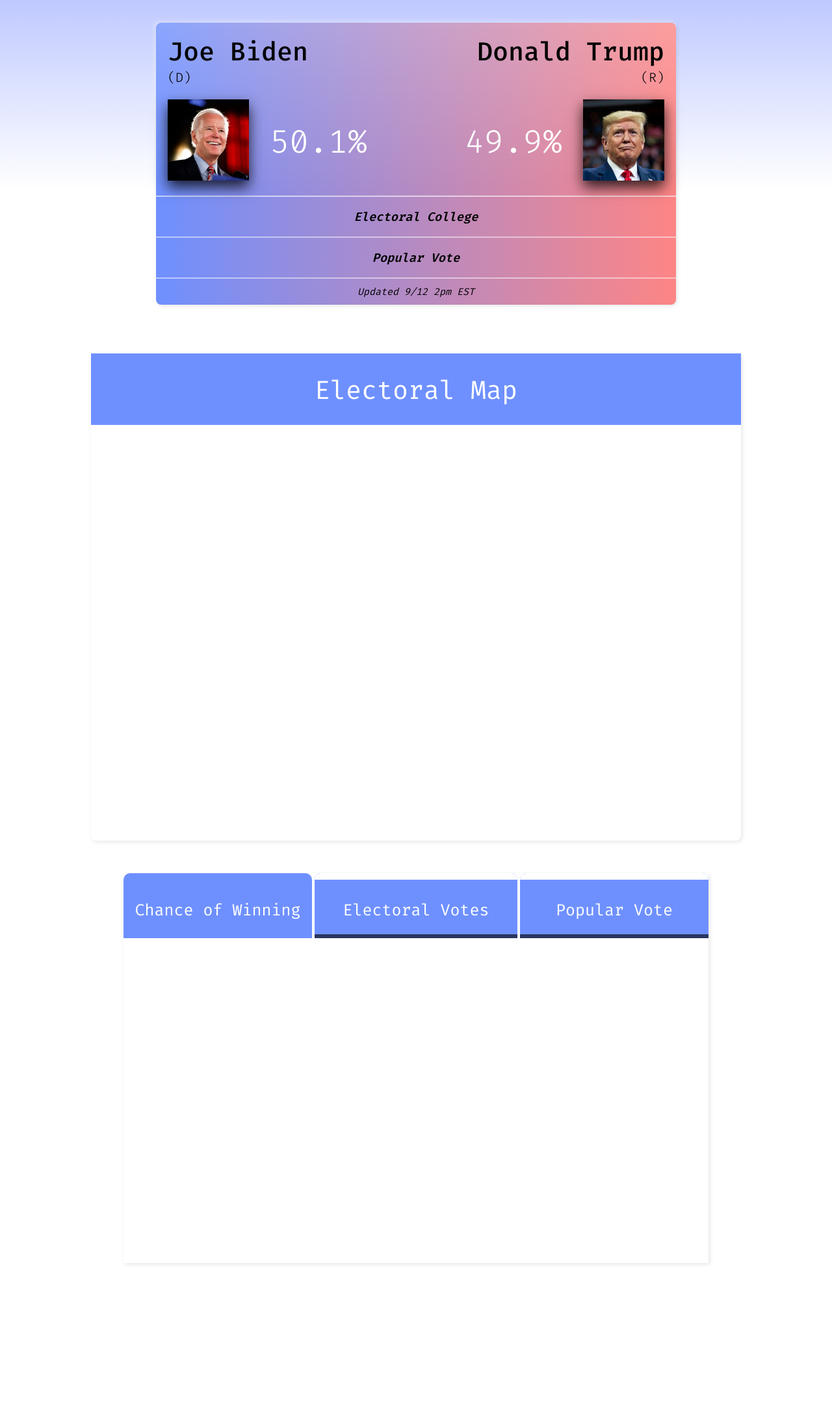
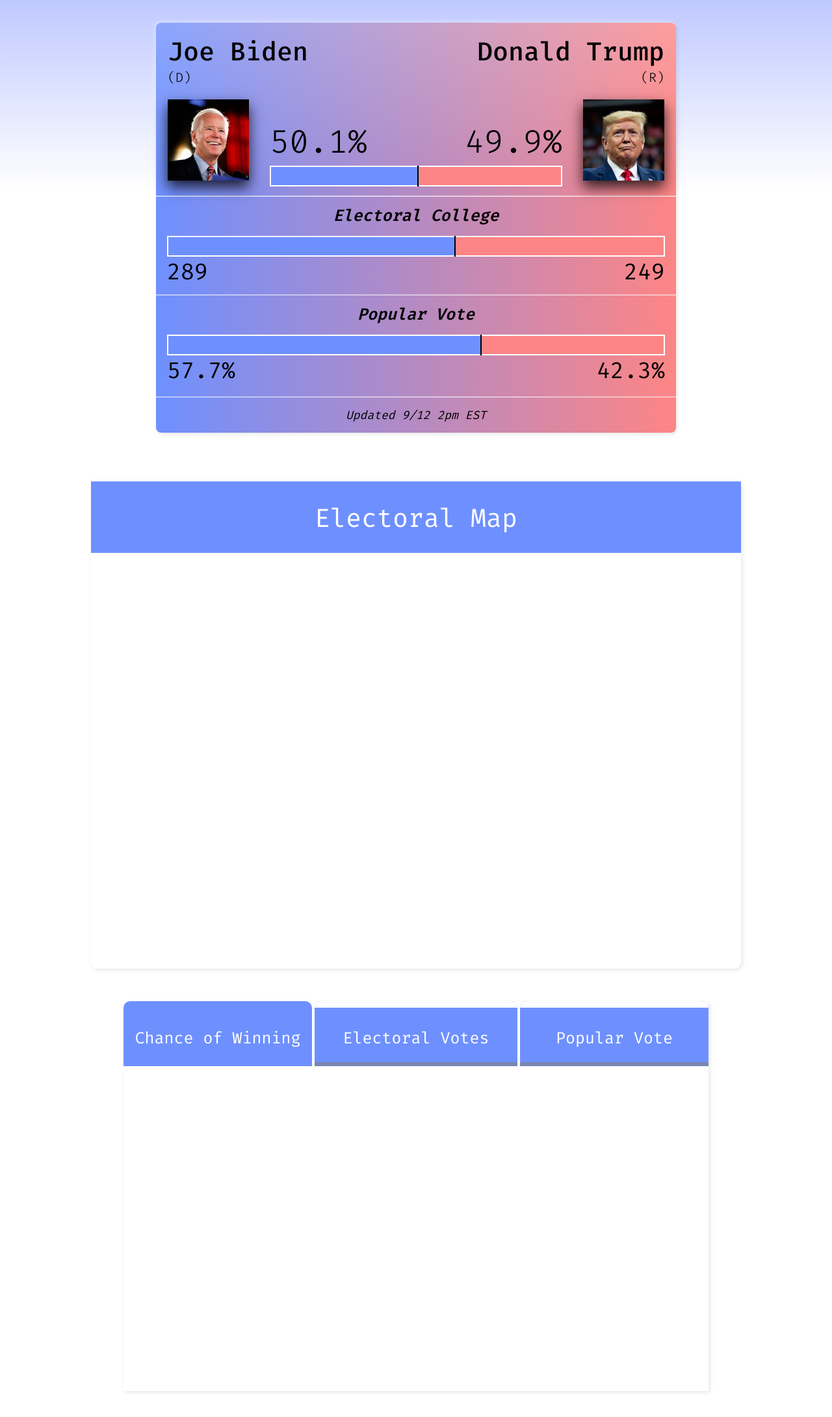
Before and after one commit to JamesxGamesYT/hte-election-model, a Flask app: page / in a window 1280 px wide. Shown: the part 309-2490 px from the top of the page at 65% size. Before the commit the page ends 2255 px from the top, so only its background shows below. Run offline with Flask 2, Linux system fonts and the light colour scheme.

Commit message:
added bars in the main-stats section, and split index into two css files

```diff
--- a/web/static/css/index.css
+++ b/web/static/css/index.css
@@ -49,91 +49,11 @@ body {
     text-shadow: 2px 2px 0px rgba(0,0,0,.2);
 }
 
-
-#mainstats {
-    display: inline-block;
-    width: 800px;
-    z-index: 1;
-    position: relative;
-    border-radius: 8px;
-    /* border: 2px solid rgba(0, 0, 0, 0.6); */
-    background: linear-gradient(90deg, rgb(110, 144, 255) 0%, rgb(253, 133, 133) 100%);
-    box-shadow: 2px 2px 6px rgba(0,0,0,0.1),
-               -2px -2px 6px rgba(255,255,255,0.4);
-    margin-bottom: 75px;
-}
-
-#candidates #biden {
-    float: left;
-    text-align: left;
-}
-
-#image {
-    margin: 0;
-    box-shadow: 0px 10px 20px rgba(0, 0, 0, 0.8);
-}
-
-#win-prob {
-    position: absolute;
-    font-size: 50px;
-    font-weight: 200;
-    top: 150px;
-    color:  rgb(255,255,255);
-}
-
-#trump #win-prob {
-    right: 175px;
-}
-
-#biden #win-prob {
-    left: 175px;
-}
-
-#candidates #trump {
-    float: right;
-    text-align: right;
-}
-
-#candidates {
-    font-family: "Fira Code";
-    height: 230px;
-    padding: 18px;
-    background: linear-gradient(180deg, rgba(255, 255, 255, 0.2) 0%, transparent 100%);
-    border-bottom: 2px solid rgba(255, 255, 255, 0.507);
-    border-top-right-radius: 4px;
-    border-top-left-radius: 4px;
-}
-
-#candidates h3 {
-    font-weight: 500;
-    font-size: 40px;
-}
-
-#candidates #party {
-    font-weight: 100;
-    font-size: 20px;
-}
-
-.stats-section h3 {
-    font-family: "Fira Code";
-    font-style: italic;
-    font-weight: 600;
-    padding: 18px;
-    border-bottom: 2px solid rgba(255, 255, 255, 0.507);
-}
-
-#updated {
-    padding: 10px;
-    font-family: "Fira Code";
-    font-size: 15px;
-    font-style: italic;
-}
-
 #electoral-map {
     display: inline-block;
     width: 1000px;
     height: 750px;
-    border-radius: 8px;
+    border-radius: 10px;
     box-shadow: 2px 2px 6px rgba(0,0,0,0.1),
     -2px -2px 6px rgba(255,255,255,0.4);
     margin-bottom: 50px;
@@ -180,14 +100,9 @@ body {
     background-color: white;
 }
 
-#headings #middle {
-    /* border-left: 3px solid rgb(255, 255, 255);
-    border-right: 3px solid rgba(255, 255, 255); */
-}
-
 #headings .non-active {
     cursor: pointer;
-    border-bottom: 6px solid rgba(0, 0, 0, 0.623);
+    border-bottom: 6px solid rgba(129, 129, 129, 0.623);
     border-top: 10px solid rgba(255, 255, 255);
 }
 
--- /dev/null
+++ b/web/static/css/main-stats.css
@@ -0,0 +1,197 @@
+#mainstats {
+    display: inline-block;
+    width: 800px;
+    z-index: 1;
+    position: relative;
+    border-radius: 8px;
+    /* border: 2px solid rgba(0, 0, 0, 0.6); */
+    background: linear-gradient(90deg, rgb(110, 144, 255) 0%, rgb(253, 133, 133) 100%);
+    box-shadow: 2px 2px 6px rgba(0,0,0,0.1),
+               -2px -2px 6px rgba(255,255,255,0.4);
+    margin-bottom: 75px;
+}
+
+#candidates #biden {
+    float: left;
+    text-align: left;
+}
+
+#candidates #trump {
+    float: right;
+    text-align: right;
+}
+
+#image {
+    margin: 0;
+    box-shadow: 0px 10px 20px rgba(0, 0, 0, 0.8);
+}
+
+#win-prob {
+    position: absolute;
+    font-size: 50px;
+    font-weight: 200;
+    top: 150px;
+    color:  black;
+}
+
+#trump #win-prob {
+    right: 175px;
+}
+
+#biden #win-prob {
+    left: 175px;
+}
+
+
+#candidates {
+    font-family: "Fira Code";
+    height: 230px;
+    padding: 18px;
+    background: linear-gradient(180deg, rgba(255, 255, 255, 0.2) 0%, transparent 100%);
+    border-bottom: 2px solid rgba(255, 255, 255, 0.507);
+    border-top-right-radius: 4px;
+    border-top-left-radius: 4px;
+}
+
+#candidates h3 {
+    font-weight: 500;
+    font-size: 40px;
+}
+
+#candidates #party {
+    font-weight: 100;
+    font-size: 20px;
+}
+
+.stats-bar {
+    position: relative;
+    height: 28px;
+    border-top: 2px solid white;
+    border-bottom: 2px solid white;
+    margin-top: 20px;
+}
+
+#mainstats .spaces {
+    float: left;
+    width: 2px;
+    height: 32px;
+    background-color: black;
+}
+
+
+.stats-bar.biden {
+    float: left;
+    background-color: rgb(110, 144, 255);
+    border-left: 2px solid white;
+}
+
+.stats-bar.trump {
+    float: right;
+    background-color: rgb(253, 133, 133);
+    border-right: 2px solid white;
+}
+
+#chances-container {
+    position: absolute;
+    left: 175px;
+    top: 200px;
+    width: 450px;
+    height: 100px;
+}
+
+#chances.biden {
+    position: relative;
+    width: 50%;
+}
+
+#chances.trump {
+    position: relative;
+    width: 48.5%;
+}
+
+#chances.spaces {
+    margin-top: 20px;
+}
+
+#electoral {
+    margin-top: 0px;
+}
+
+#electoral h3 {
+    display: block;
+    margin-bottom: 3px;
+}
+
+#electoral.biden {
+    margin-left: 17px;
+    text-align: left;
+    width: 55%;
+
+}
+#electoral.trump {
+    margin-right: 17px;
+    width: 40%;
+    text-align: right;
+}
+
+#electoral.stats-section {
+    border-bottom: 2px solid rgba(255, 255, 255, 0.507);
+    height: 150px;
+}
+
+.biden-nums {
+    float: left;
+    margin-left: 17px;
+    text-align: left;
+    font-size: 35px;
+}
+
+.trump-nums {
+    float: right;
+    margin-right: 17px;
+    text-align: right;
+    font-size: 35px;
+}
+
+#popular {
+    margin-top: 0px;
+}
+
+#popular h3 {
+    display: block;
+    margin-bottom: 3px;
+}
+
+#popular.spaces {
+    margin-top: 0px;
+}
+#popular.biden {
+    margin-left: 17px;
+    width: 60%;
+}
+
+#popular.trump {
+    margin-right: 17px;
+    width: 35%;
+}
+
+#popular.stats-section {
+    height: 155px;
+    border-bottom: 2px solid rgba(255, 255, 255, 0.507);
+}
+
+.stats-section h3 {
+    display: inline;
+    font-family: "Fira Code";
+    font-style: italic;
+    font-weight: 600;
+    font-size: 25px;
+    padding: 12px;
+}
+
+#updated {
+    padding: 15px;
+    font-family: "Fira Code";
+    font-size: 18px;
+    font-style: italic;
+}
--- a/web/templates/index.html
+++ b/web/templates/index.html
@@ -6,6 +6,7 @@
     <title>Predictions | sss_election_model</title>
 
     <link rel='stylesheet' href='/static/css/index.css'>
+    <link rel="stylesheet" href='static/css/main-stats.css'>
     <link rel='stylesheet' href='/static/css/animations.css'>
     <link rel='stylesheet' href='/static/css/hamburgers.min.css'>
     <link rel='stylesheet' href='/static/css/navbar.css'>
@@ -63,12 +64,27 @@
                 <img src="static/media/trump.jpg" id="image" width=125px height=125px>
                 <p id="win-prob">49.9%</p>
             </div>
+            <div id='chances-container'>
+                <div id='chances' class='stats-bar biden'></div>
+                <div id='chances' class="spaces"></div>
+                <div id='chances' class='stats-bar trump'></div>
+            </div>
         </div>
         <div id='electoral' class='stats-section'>
             <h3>Electoral College</h3>
+            <div id="electoral" class='stats-bar biden'></div>
+            <div id="electoral" class="spaces"></div>
+            <div id="electoral" class='stats-bar trump'></div>
+            <p class="biden-nums">289</p>
+            <p class="trump-nums">249</p>
         </div>
         <div id='popular' class='stats-section'>
             <h3>Popular Vote</h3>
+            <div id="popular" class='stats-bar biden'></div>
+            <div id="popular" class="spaces"></div>
+            <div id="popular" class='stats-bar trump'></div>
+            <p class="biden-nums">57.7%</p>
+            <p class="trump-nums">42.3%</p>
         </div>
         <div id='updated'>
             <p>Updated 9/12 2pm EST</p>
```
